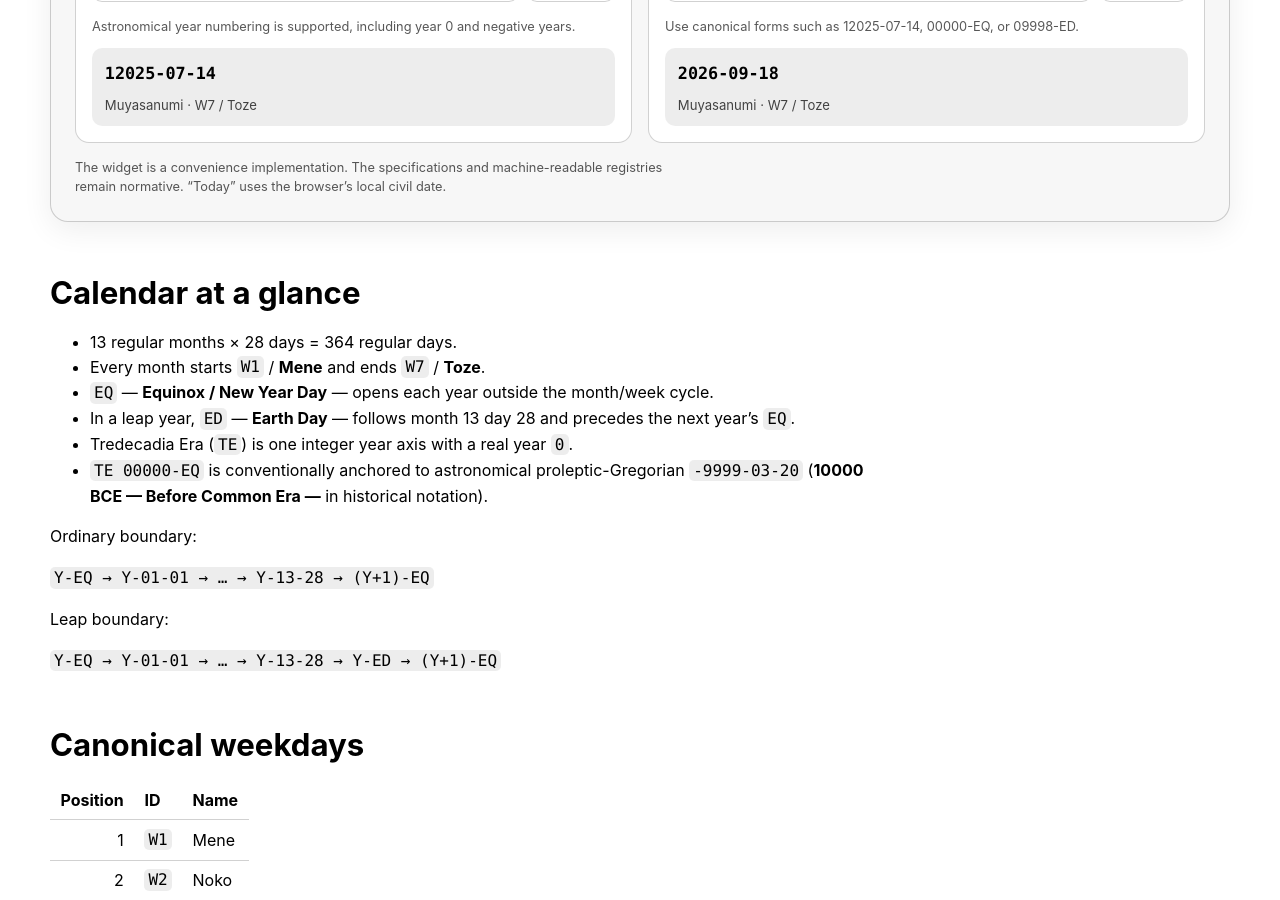
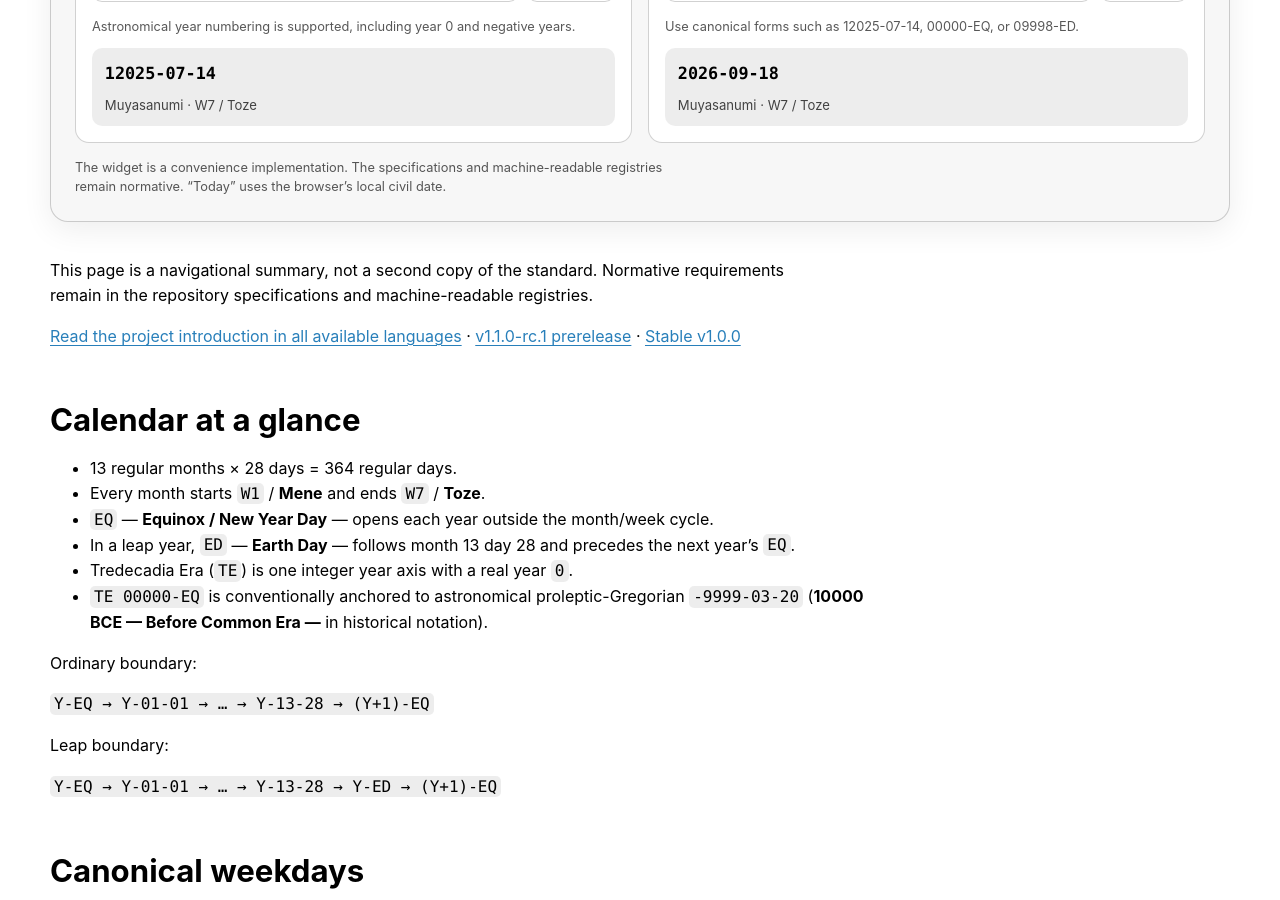
Before and after one commit to StanleyLl0yd/tredecadia, a Jekyll site: the page built from docs/index.md, in a window 1280 px wide and 900 px high, scrolled down 1203 px. Built offline with Jekyll 4.4.1, drawn with Linux system fonts in a browser that asks for light colours.

Commit message:
Web: retain English reference links below localized calendar

```diff
--- a/docs/index.md
+++ b/docs/index.md
@@ -78,6 +78,11 @@ title: Tredecadia
   <noscript>
     <p class="calendar-error">JavaScript is disabled, so the interactive calendar is unavailable. The static specification and canonical tables remain available below.</p>
   </noscript>
+</div>
+
+<div class="reference-note" lang="en">
+  <p>This page is a navigational summary, not a second copy of the standard. Normative requirements remain in the repository specifications and machine-readable registries.</p>
+  <p><a href="https://github.com/StanleyLl0yd/tredecadia/blob/main/README.languages.md">Read the project introduction in all available languages</a> · <a href="https://github.com/StanleyLl0yd/tredecadia/releases/tag/v1.1.0-rc.1">v1.1.0-rc.1 prerelease</a> · <a href="https://github.com/StanleyLl0yd/tredecadia/releases/tag/v1.0.0">Stable v1.0.0</a></p>
 </div>
 
 ## Calendar at a glance
```
